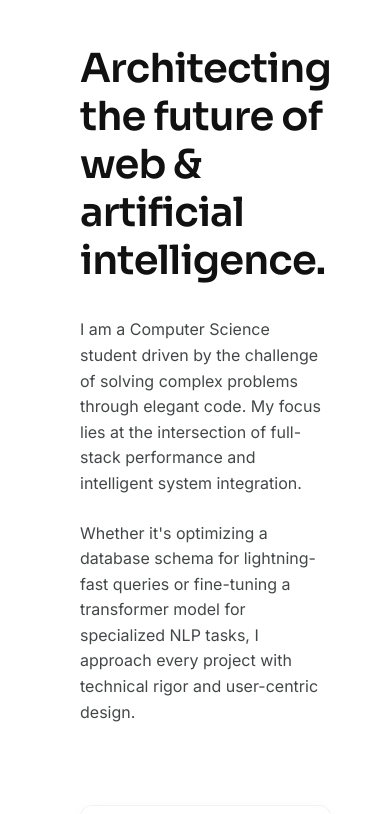
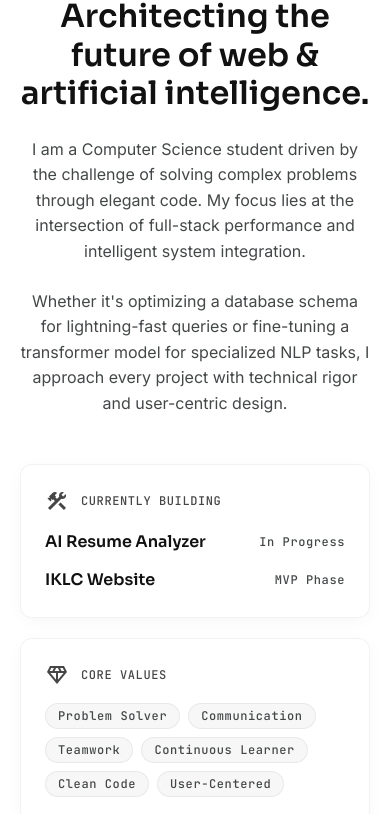
Before and after one commit to andrelim-dev/my-portfolio, a React (Vite) app: page / in a window 390 px wide. Shown: the part 1317-2131 px from the top of the page. Built offline with nearby package versions, Linux system fonts and the light colour scheme.

Commit message:
feat: make about section responsive

```diff
--- a/src/components/About.jsx
+++ b/src/components/About.jsx
@@ -5,11 +5,11 @@ export default function About() {
   return (
     <section
       id="about"
-      className="py-32 px-margin-desktop max-w-container-max mx-auto"
+      className="py-20 sm:py-24 lg:py-32 px-margin-mobile md:px-margin-desktop max-w-container-max mx-auto"
     >
-      <div className="grid lg:grid-cols-2 gap-20">
-        <Reveal>
-          <h2 className="font-display text-headline-lg mb-8 text-on-background">
+      <div className="grid lg:grid-cols-2 gap-12 sm:gap-16 lg:gap-20">
+        <Reveal className="text-center lg:text-left">
+          <h2 className="font-display text-headline-lg-mobile sm:text-headline-lg mb-6 sm:mb-8 text-on-background">
             Architecting the future of web &amp; artificial intelligence.
           </h2>
           <p className="font-body-md text-body-md text-on-surface-variant mb-6">
@@ -26,8 +26,8 @@ export default function About() {
           </p>
         </Reveal>
 
-        <Reveal delay={200} className="space-y-6">
-          <div className="glass-card p-8 rounded-xl bento-inner-glow bg-surface-container-lowest">
+        <Reveal delay={200} className="space-y-5 sm:space-y-6">
+          <div className="glass-card p-6 sm:p-8 rounded-xl bento-inner-glow bg-surface-container-lowest">
             <div className="flex items-center gap-3 text-primary mb-4">
               <Icon name="construction" />
               <span className="font-label-sm text-label-sm uppercase">
@@ -35,7 +35,7 @@ export default function About() {
               </span>
             </div>
             <ul className="space-y-3">
-              <li className="flex justify-between items-center">
+              <li className="flex flex-wrap justify-between items-center gap-x-3 gap-y-1">
                 <span className="font-headline-md text-body-md text-on-background">
                   AI Resume Analyzer
                 </span>
@@ -43,7 +43,7 @@ export default function About() {
                   In Progress
                 </span>
               </li>
-              <li className="flex justify-between items-center">
+              <li className="flex flex-wrap justify-between items-center gap-x-3 gap-y-1">
                 <span className="font-headline-md text-body-md text-on-background">
                   IKLC Website
                 </span>
@@ -54,14 +54,14 @@ export default function About() {
             </ul>
           </div>
 
-          <div className="glass-card p-8 rounded-xl bento-inner-glow bg-surface-container-lowest">
+          <div className="glass-card p-6 sm:p-8 rounded-xl bento-inner-glow bg-surface-container-lowest">
             <div className="flex items-center gap-3 text-primary mb-4">
               <Icon name="diamond" />
               <span className="font-label-sm text-label-sm uppercase">
                 Core Values
               </span>
             </div>
-            <div className="flex flex-wrap gap-3">
+            <div className="flex flex-wrap gap-2 sm:gap-3">
               {[
                 "Problem Solver",
                 "Communication",
@@ -72,7 +72,7 @@ export default function About() {
               ].map((value) => (
                 <span
                   key={value}
-                  className="px-4 py-2 bg-surface-container-low border border-outline-variant/30 text-on-surface-variant rounded-full text-label-sm font-label-sm"
+                  className="px-3 py-1.5 sm:px-4 sm:py-2 bg-surface-container-low border border-outline-variant/30 text-on-surface-variant rounded-full text-label-sm font-label-sm"
                 >
                   {value}
                 </span>
```
